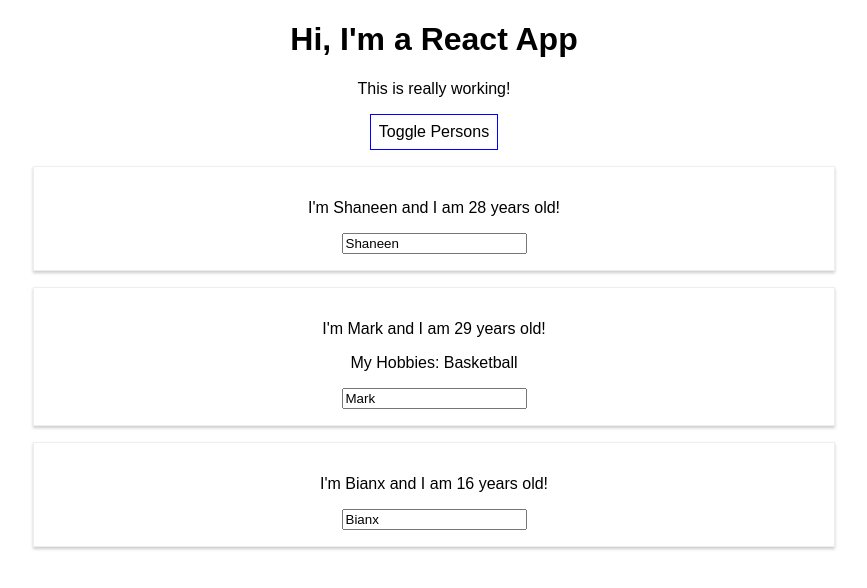
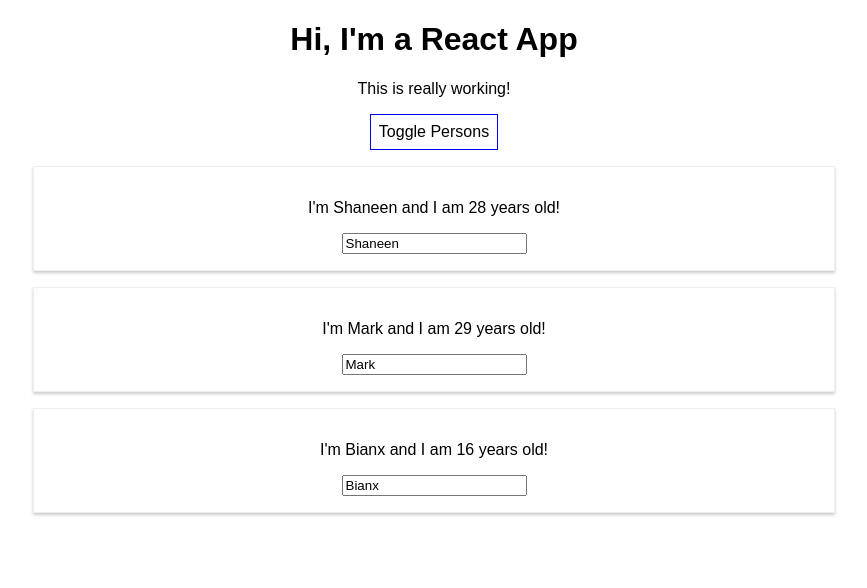
Before and after one commit to shaneenvitug/react-complete-guide, a React (Create React App) app in the folder react-complete-guide/: page / in a window 1280 px wide. Both pictures are taken after a click on the button "Toggle Persons". Shown: the top 588 px of the page, without its empty margins (206-1073 px from the left). Built offline with nearby package versions, Linux system fonts and the light colour scheme.

Commit message:
outputting list by mapping an array with jsx elements

```diff
--- a/react-complete-guide/src/App.js
+++ b/react-complete-guide/src/App.js
@@ -56,17 +56,11 @@
     if (this.state.showPersons) {
       persons = (
         <div>
-          <Person
-            name={this.state.persons[0].name}
-            age={this.state.persons[0].age} />
-          <Person
-            name={this.state.persons[1].name}
-            age={this.state.persons[1].age}
-            click={this.switchNameHandler.bind(this, 'Nin!')}
-            changed={this.nameChangedHandler} >My Hobbies: Basketball</Person>
-          <Person
-            name={this.state.persons[2].name}
-            age={this.state.persons[2].age} />
+          {this.state.persons.map(person => {
+            return <Person
+              name={person.name}
+              age={person.age} />
+          })}
         </div>
       );
     }
```
